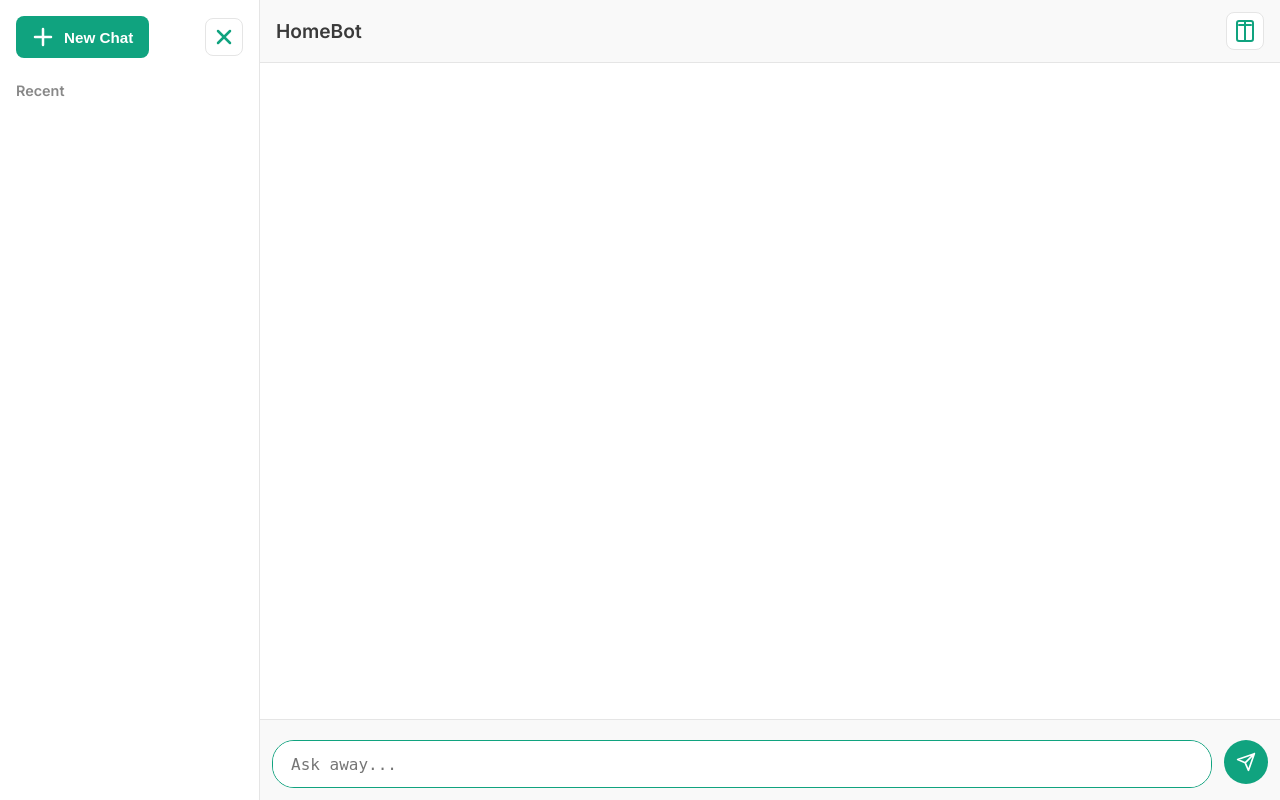
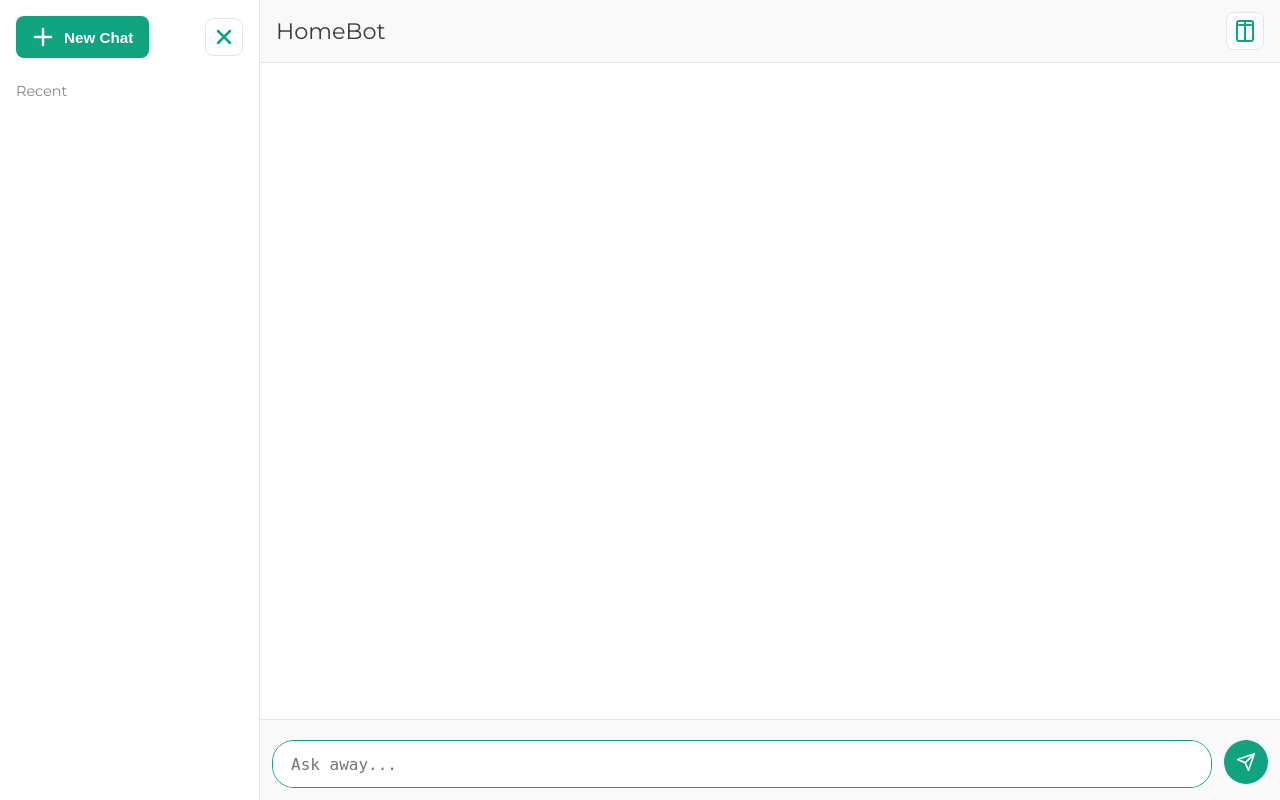
Before and after one commit to diegoalexanderr/homebot-v1, a Flask app: page / in a window 1280 px wide. Run offline with Flask 3, Linux system fonts and the light colour scheme; some libraries are stand-ins or nearby versions.

Commit message:
Update index.html

```diff
--- a/templates/index.html
+++ b/templates/index.html
@@ -3,8 +3,9 @@
 <head>
     <meta charset="UTF-8">
     <meta name="viewport" content="width=device-width, initial-scale=1.0">
-    <title>HomeBot with OpenAI</title>
-    <link href="https://fonts.googleapis.com/css2?family=Inter:wght@400;600;700&display=swap" rel="stylesheet">
+    <title>HomeBot</title>
+    <!-- UPDATED: Added font-weight 400 for Montserrat -->
+    <link href="https://fonts.googleapis.com/css2?family=Inter:wght@400;600;700&family=Montserrat:wght@400;600&display=swap" rel="stylesheet">
     <!-- Libraries for Markdown and Chart rendering -->
     <script src="https://cdn.jsdelivr.net/npm/marked/marked.min.js"></script>
     <script src="https://cdn.jsdelivr.net/npm/echarts@5.5.0/dist/echarts.min.js"></script>
@@ -36,6 +37,11 @@
 
         *, *::before, *::after {
             box-sizing: border-box;
+        }
+
+        /* Apply Montserrat to titles and headings */
+        .chat-header, .session-list-container, .context-title {
+            font-family: 'Montserrat', sans-serif;
         }
 
         /* --- Main Layout --- */
@@ -113,7 +119,8 @@
 
         .session-list-container {
             font-size: 0.9rem;
-            font-weight: 600;
+            /* UPDATED: Changed font-weight for a lighter look */
+            font-weight: 400;
             color: #888;
             overflow-y: auto;
             -webkit-overflow-scrolling: touch;
@@ -139,6 +146,7 @@
             overflow: hidden;
             text-overflow: ellipsis;
             transition: all 0.2s ease;
+            font-family: 'Inter', sans-serif; /* Ensure buttons use Inter */
         }
         .session-btn:hover, .session-btn.selected {
             background: var(--primary-color);
@@ -166,8 +174,9 @@
             background: var(--background-light);
             border-bottom: 1px solid var(--border-light);
             padding: 12px 16px;
-            font-size: 1.2rem;
-            font-weight: 600;
+            font-size: 1.4rem; /* Slightly larger title */
+            /* UPDATED: Changed font-weight for a lighter look */
+            font-weight: 400;
             color: var(--text-dark);
         }
 
@@ -360,10 +369,11 @@
             min-height: 0;
         }
         .context-title {
-            font-weight: 600;
+            /* UPDATED: Changed font-weight for a lighter look */
+            font-weight: 400;
             color: #555;
             margin-bottom: 12px;
-            font-size: 0.95rem;
+            font-size: 1rem;
         }
         .context-content {
             overflow-y: auto;
@@ -499,7 +509,7 @@
                         <div class="line"></div>
                         <div class="line"></div>
                     </div>
-                    HomeBot
+                    <span id="chat-title">HomeBot</span>
                 </div>
                 <!-- NEW: Toggle for the right sidebar -->
                 <div class="sidebar-toggle" id="contextToggleBtn">
@@ -559,6 +569,7 @@
         const entitiesPagination = document.getElementById('entities-pagination');
         const notesPagination = document.getElementById('notes-pagination');
         const addToNotesBtn = document.getElementById('add-to-notes-btn');
+        const chatTitle = document.getElementById('chat-title');
 
         // --- State Management ---
         let currentSessionId = null;
```
